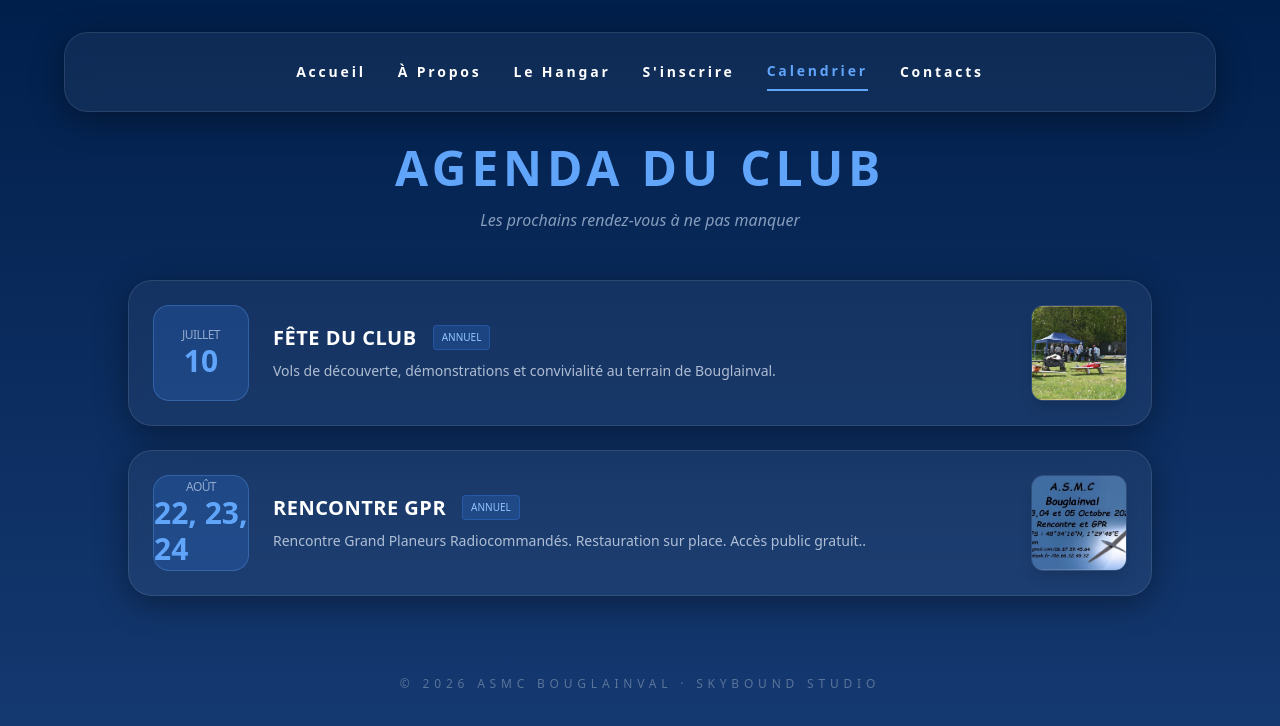
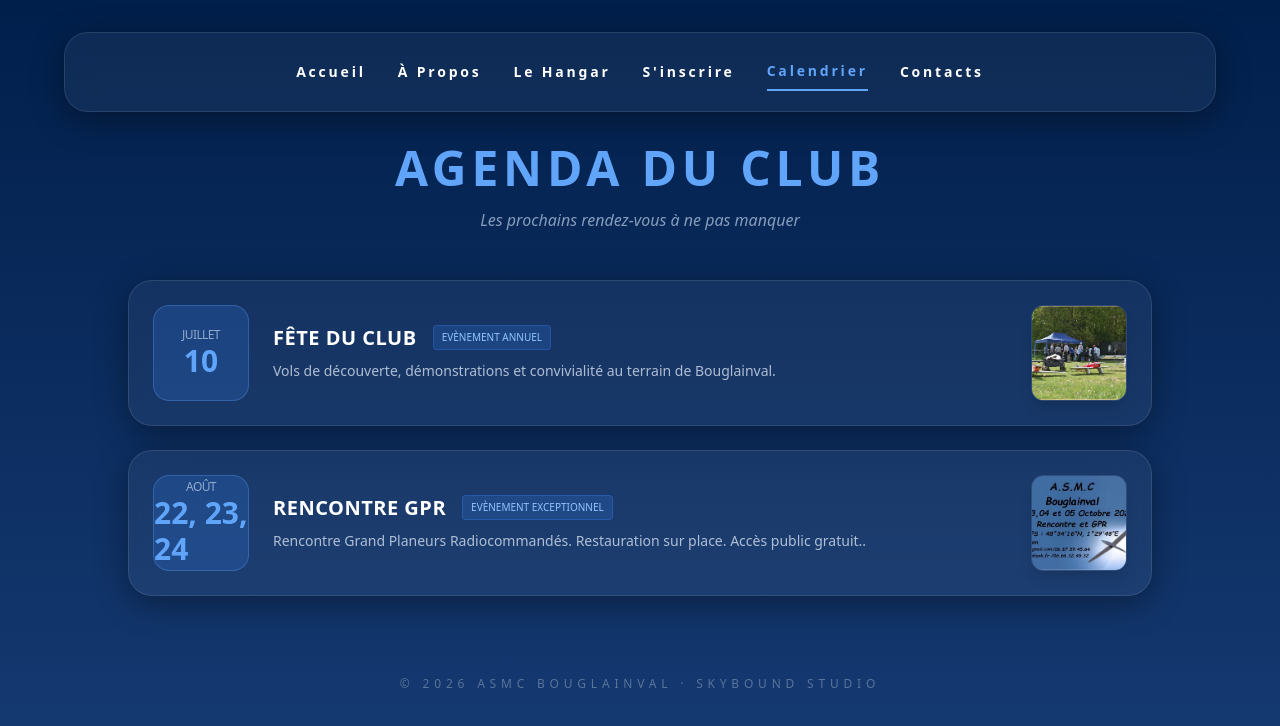
Before and after one commit to leschaeveemmanuel-rgb/asmc-site, a React (Vite) app: page / in a window 1280 px wide. Both pictures are taken after a click on the button "Calendrier". Shown: the top 726 px of the page. Built offline with nearby package versions, Linux system fonts and the light colour scheme.

Commit message:
Add files via upload

```diff
--- a/src/App.jsx
+++ b/src/App.jsx
@@ -250,7 +250,7 @@ function App() {
                 <div className="flex-grow text-center md:text-left space-y-2">
                   <div className="flex flex-col md:flex-row md:items-center gap-2 md:gap-4">
                     <h3 className="text-xl font-bold uppercase tracking-wide text-white">Fête du Club</h3>
-                    <span className="text-[10px] bg-blue-500/20 text-blue-300 px-2 py-1 rounded border border-blue-500/30 uppercase w-fit mx-auto md:mx-0">Annuel</span>
+                    <span className="text-[10px] bg-blue-500/20 text-blue-300 px-2 py-1 rounded border border-blue-500/30 uppercase w-fit mx-auto md:mx-0">Evènement annuel</span>
                   </div>
                   <p className="text-sm opacity-70 leading-relaxed text-blue-50">
                     Vols de découverte, démonstrations et convivialité au terrain de Bouglainval.
@@ -272,7 +272,7 @@ function App() {
                 <div className="flex-grow text-center md:text-left space-y-2">
                   <div className="flex flex-col md:flex-row md:items-center gap-2 md:gap-4">
                     <h3 className="text-xl font-bold uppercase tracking-wide text-white">Rencontre GPR</h3>
-                    <span className="text-[10px] bg-blue-500/20 text-blue-300 px-2 py-1 rounded border border-blue-500/30 uppercase w-fit mx-auto md:mx-0">Annuel</span>
+                    <span className="text-[10px] bg-blue-500/20 text-blue-300 px-2 py-1 rounded border border-blue-500/30 uppercase w-fit mx-auto md:mx-0">Evènement exceptionnel</span>
                   </div>
                   <p className="text-sm opacity-70 leading-relaxed text-blue-50">
                     Rencontre Grand Planeurs Radiocommandés. Restauration sur place. Accès public gratuit..
```
